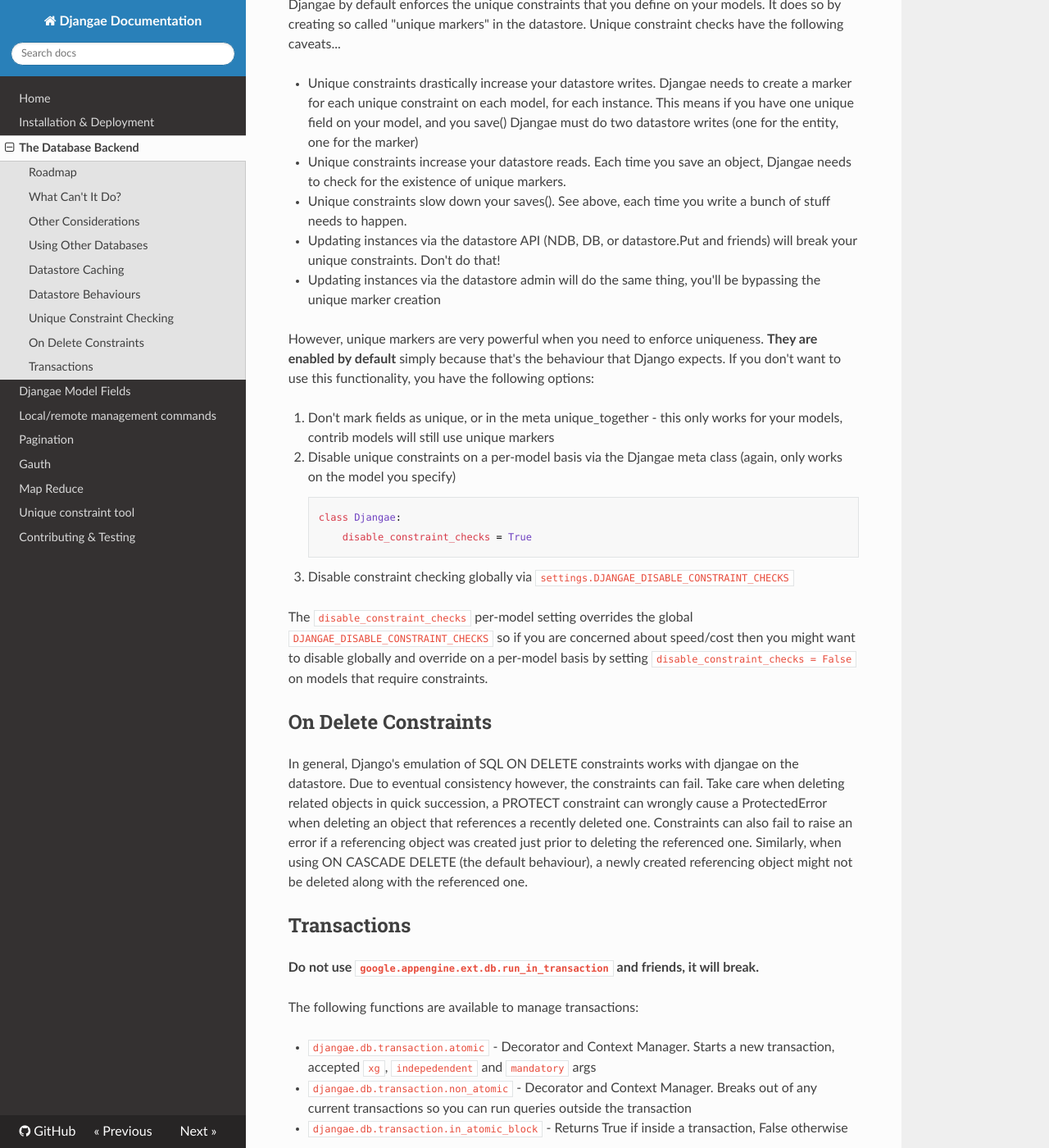
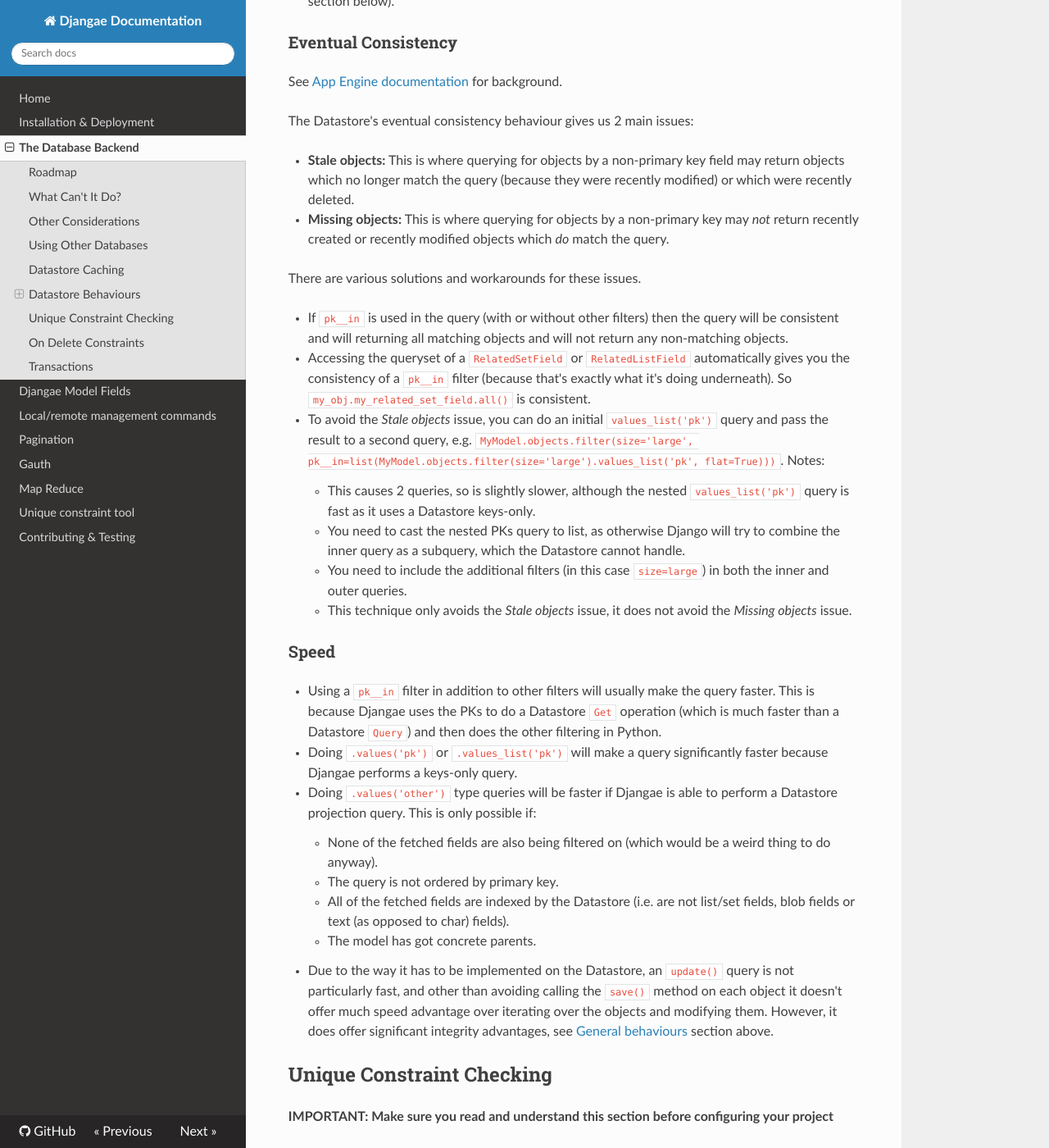
Before and after one commit to wittfabian/djangae, an MkDocs documentation site: the page built from docs/db_backend.md, in a window 1280 px wide and 1400 px high, scrolled down 3441 px. Shown: the whole window at 82% size. Built offline with MkDocs 1.6.1, drawn with Linux system fonts in a browser that asks for light colours; nearby versions of some CDN libraries; old or Windows-style settings are respelled for this version of MkDocs; some of the changed text lies outside the part shown.

Commit message:
Adding more documentation for the database behaviours.

```diff
--- a/docs/db_backend.md
+++ b/docs/db_backend.md
@@ -115,7 +115,45 @@
 
 The Djangae database backend for the Datastore contains some clever optimisations and integrity checks to make working with the Datastore easier.  This means that in some cases there are behaviours which are either not the same as the Django-on-SQL behaviour or not the same as the default Datastore behaviour. So for clarity, below is a list of statements which are true:
 
+### General Behaviours
+
 * Doing `MyModel.objects.create(primary_key_field=value)` will do an insert, so will explicitly check that an object with that PK doesn't already exist before inserting, and will raise an IntegrityError if it does. This is done in a transaction, so there is no need for any kind of manual transaction or existence checking.
+* Doing an `update(field=new_value)` query is transactionally safe (i.e. it uses transactions to ensure that only the specified field is updated), and it also automatically avoids the *Stale objects* issue (see [Eventual consistency](#eventual-consistency) below) so it only updates objects which definitely match the query.  But it still may suffer from the *Missing objects* issue.  See notes about the speed of `update()` queries in the [Speed](#speed) section below.
+* A `.distinct()` query is only possible if the query can be done as a projection query (see 'Speed' section below).
+
+### Eventual Consistency
+
+See [App Engine documentation](https://cloud.google.com/appengine/docs/python/datastore/structuring_for_strong_consistency) for background.
+
+The Datastore's eventual consistency behaviour gives us 2 main issues:
+
+* __Stale objects:__ This is where querying for objects by a non-primary key field may return objects which no longer match the query (because they were recently modified) or which were recently deleted.
+* __Missing objects:__ This is where querying for objects by a non-primary key may *not* return recently created or recently modified objects which *do* match the query.
+
+There are various solutions and workarounds for these issues.
+
+* If `pk__in` is used in the query (with or without other filters) then the query will be consistent and will returning all matching objects and will not return any non-matching objects.
+* Accessing the queryset of a `RelatedSetField` or `RelatedListField` automatically gives you the consistency of a `pk__in` filter (because that's exactly what it's doing underneath).  So `my_obj.my_related_set_field.all()` is consistent.
+* To avoid the *Stale objects* issue, you can do an initial `values_list('pk')` query and pass the result to a second query, e.g. `MyModel.objects.filter(size='large', pk__in=list(MyModel.objects.filter(size='large').values_list('pk', flat=True)))`.  Notes:
+    - This causes 2 queries, so is slightly slower, although the nested `values_list('pk')` query is fast as it uses a Datastore keys-only.
+    - You need to cast the nested PKs query to list, as otherwise Django will try to combine the inner query as a subquery, which the Datastore cannot handle.
+    - You need to include the additional filters (in this case `size=large`) in both the inner and outer queries.
+    - This technique only avoids the *Stale objects* issue, it does not avoid the *Missing objects* issue.
+
+
+### Speed
+
+* Using a `pk__in` filter in addition to other filters will usually make the query faster.  This is because Djangae uses the PKs to do a Datastore `Get` operation (which is much faster than a Datastore `Query`) and then does the other filtering in Python.
+* Doing `.values('pk')` or `.values_list('pk')` will make a query significantly faster because Djangae performs a keys-only query.
+* Doing `.values('other')` type queries will be faster if Djangae is able to perform a Datastore projection query.  This is only possible if:
+    - None of the fetched fields are also being filtered on (which would be a weird thing to do anyway).
+    - The query is not ordered by primary key.
+    - All of the fetched fields are indexed by the Datastore (i.e. are not list/set fields, blob fields or text (as opposed to char) fields).
+    - The model has got concrete parents.
+* Due to the way it has to be implemented on the Datastore, an `update()` query is not particularly fast, and other than avoiding calling the `save()` method on each object it doesn't offer much speed advantage over iterating over the objects and modifying them.  However, it does offer significant integrity advantages, see [General behaviours](#general-behaviours) section above.
+
+
+
 
 ## Unique Constraint Checking
 
```
